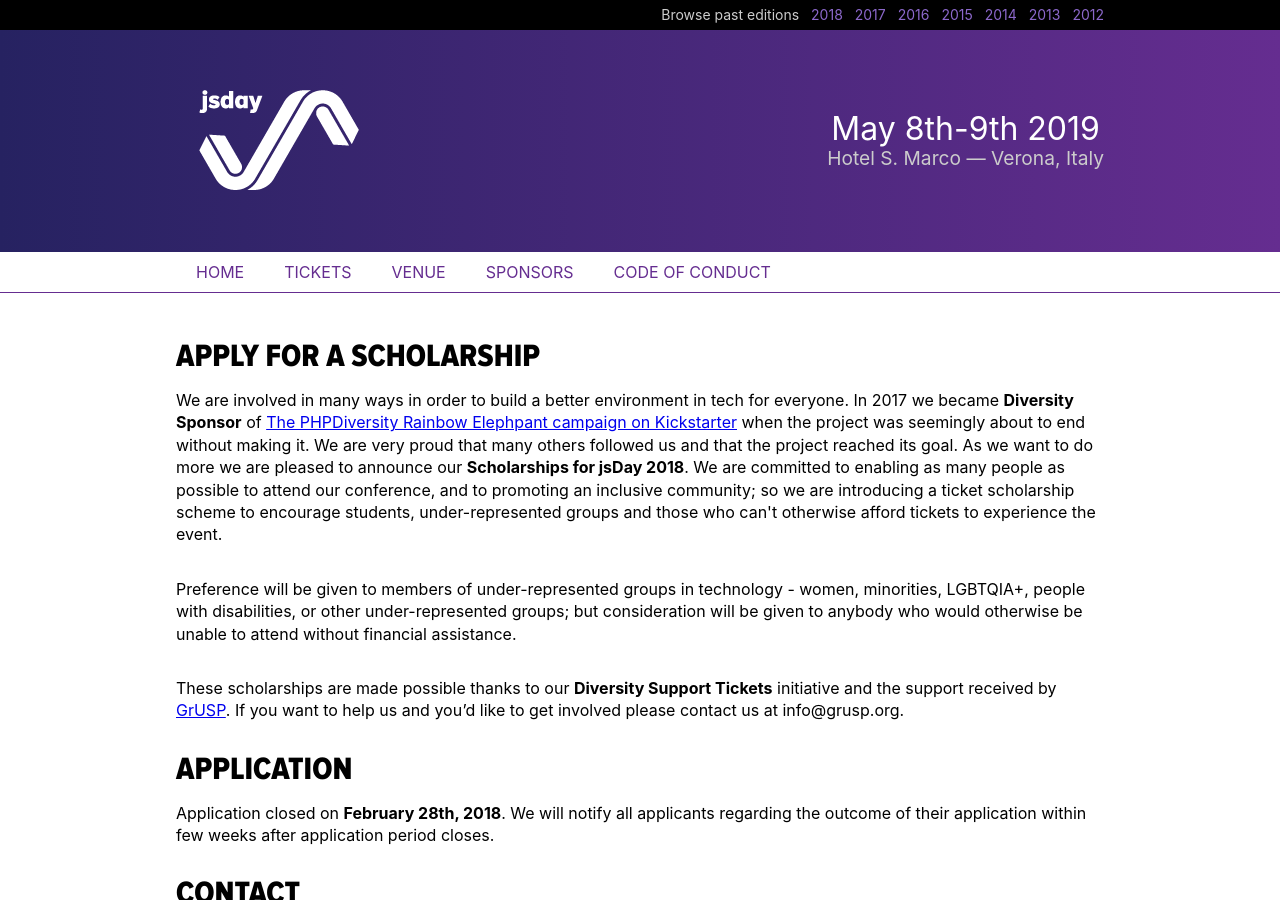
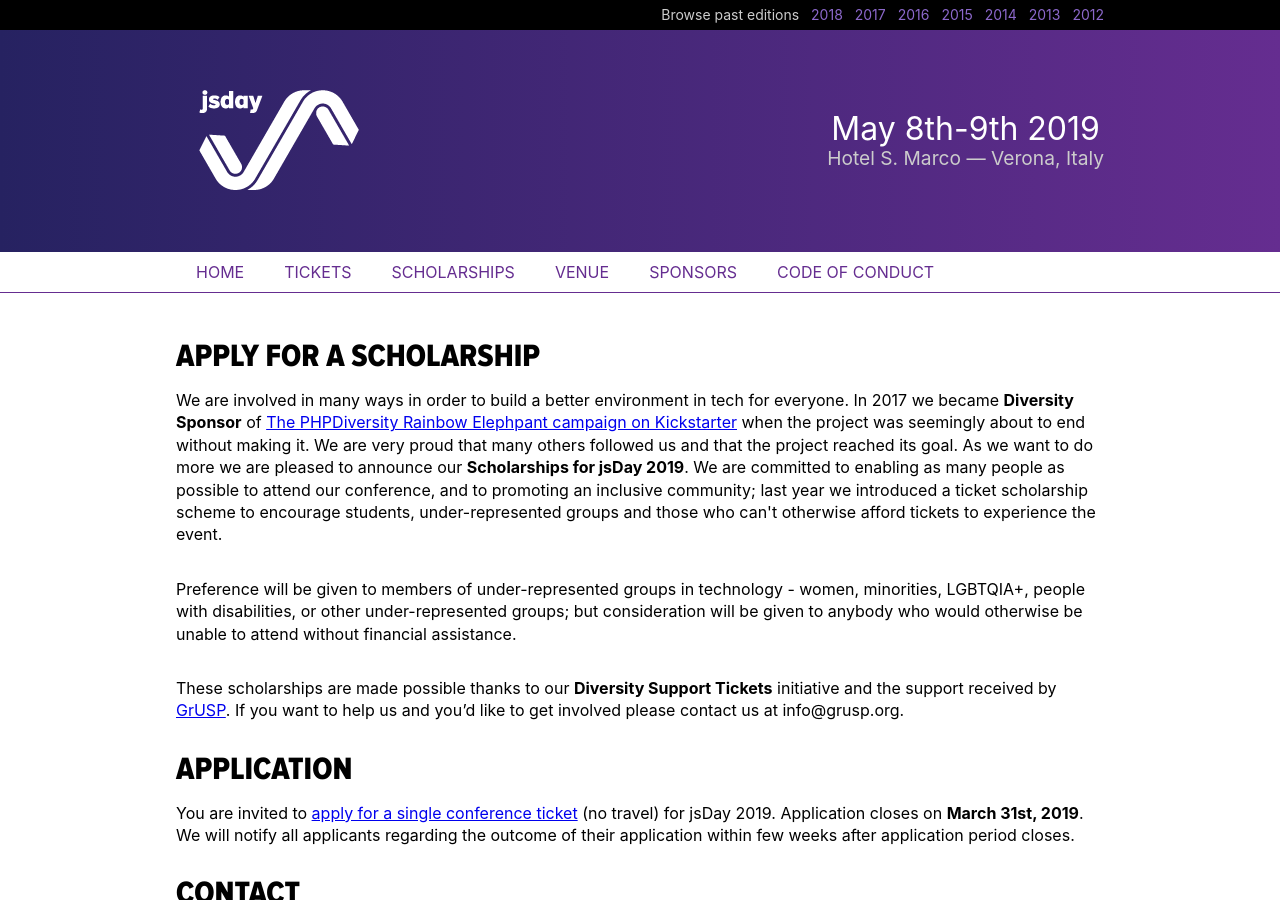
Before and after one commit to giuliatosato/2019.jsday.it, a Jekyll site: the page built from scholarships.html, in a window 1280 px wide and 900 px high. Built offline with Jekyll 4.4.1, drawn with Linux system fonts in a browser that asks for light colours; comment, search, counter and statistics services are not loaded.

Commit message:
Enable scholarship

```diff
--- a/_data/conference.yml
+++ b/_data/conference.yml
@@ -13,7 +13,7 @@ media_partners_helper: jsday.js
 domain: jsday.it
 show_cfp: false
 cfp_url: https://cfp.jsday.it/
-scholarships_available: false
+scholarships_available: true
 schedule_available: false
 eventbrite_link: https://eventbrite.com/tickets-external?eid=46036945744&ref=etckt
 
--- a/_includes/scholarships/intro.html
+++ b/_includes/scholarships/intro.html
@@ -6,9 +6,9 @@
             <strong>Diversity Sponsor</strong> of <a href="https://www.kickstarter.com/projects/1817732114/the-phpdiversity-rainbow-elephpant">The PHPDiversity Rainbow Elephpant campaign on Kickstarter</a>
             when the project was seemingly about to end without making it. We are very proud that many others followed us
             and that the project reached its goal.
-            As we want to do more we are pleased to announce our <strong>Scholarships for jsDay 2018</strong>. We are
+            As we want to do more we are pleased to announce our <strong>Scholarships for jsDay 2019</strong>. We are
             committed to enabling as many people as possible to attend our conference, and to promoting an inclusive
-            community; so we are introducing a ticket scholarship scheme to encourage students, under-represented groups
+            community; last year we introduced a ticket scholarship scheme to encourage students, under-represented groups
             and those who can't otherwise afford tickets to experience the event.
         </p>
         <p class="scholarships__description">
@@ -24,7 +24,8 @@
 
         <div class="section-title">Application</div>
         <p class="scholarships__description">
-            Application closed on <strong>February 28th, 2018</strong>.
+            You are invited to <a href="https://goo.gl/forms/XpBCgvTGJSgAIe5b2">apply for a single conference ticket</a>
+            (no travel) for jsDay 2019. Application closes on <strong>March 31st, 2019</strong>.
             We will notify all applicants regarding the outcome of their application within few weeks after application
             period closes.
         </p>
```
